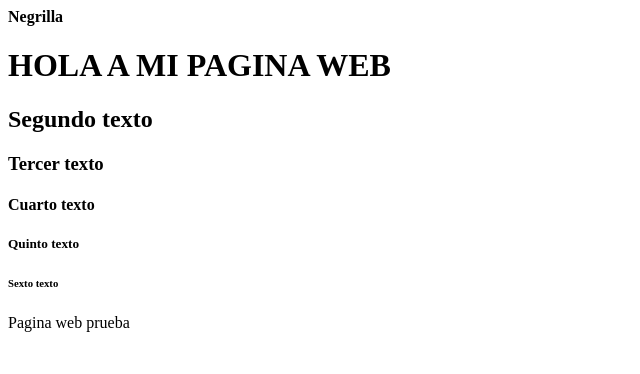
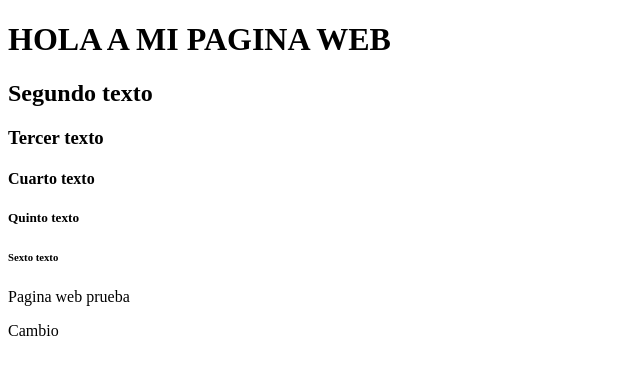
Before and after one commit to NatalyMolano/Proyecto_Git, a plain HTML site: page index.HTML in a window 1280 px wide. Shown: the whole page, without its empty margins (0-640 px from the left). Drawn offline with Linux system fonts and the light colour scheme.

```diff
--- a/index.HTML
+++ b/index.HTML
@@ -7,7 +7,7 @@
     <title>Prueba</title>
 </head>
 <body>
-    <strong>Negrilla</strong>
+
     <h1>HOLA A MI PAGINA WEB</h1>
     <h2>Segundo texto</h2>
     <h3>Tercer texto</h3>
@@ -15,6 +15,7 @@
     <h5>Quinto texto</h5>
     <h6>Sexto texto</h6>
     <p>Pagina web prueba</p>
+    <p>Cambio</p>
 
 </body>
 </html>
```
Also changed, not shown: menu.html (+1 -1 lines).
